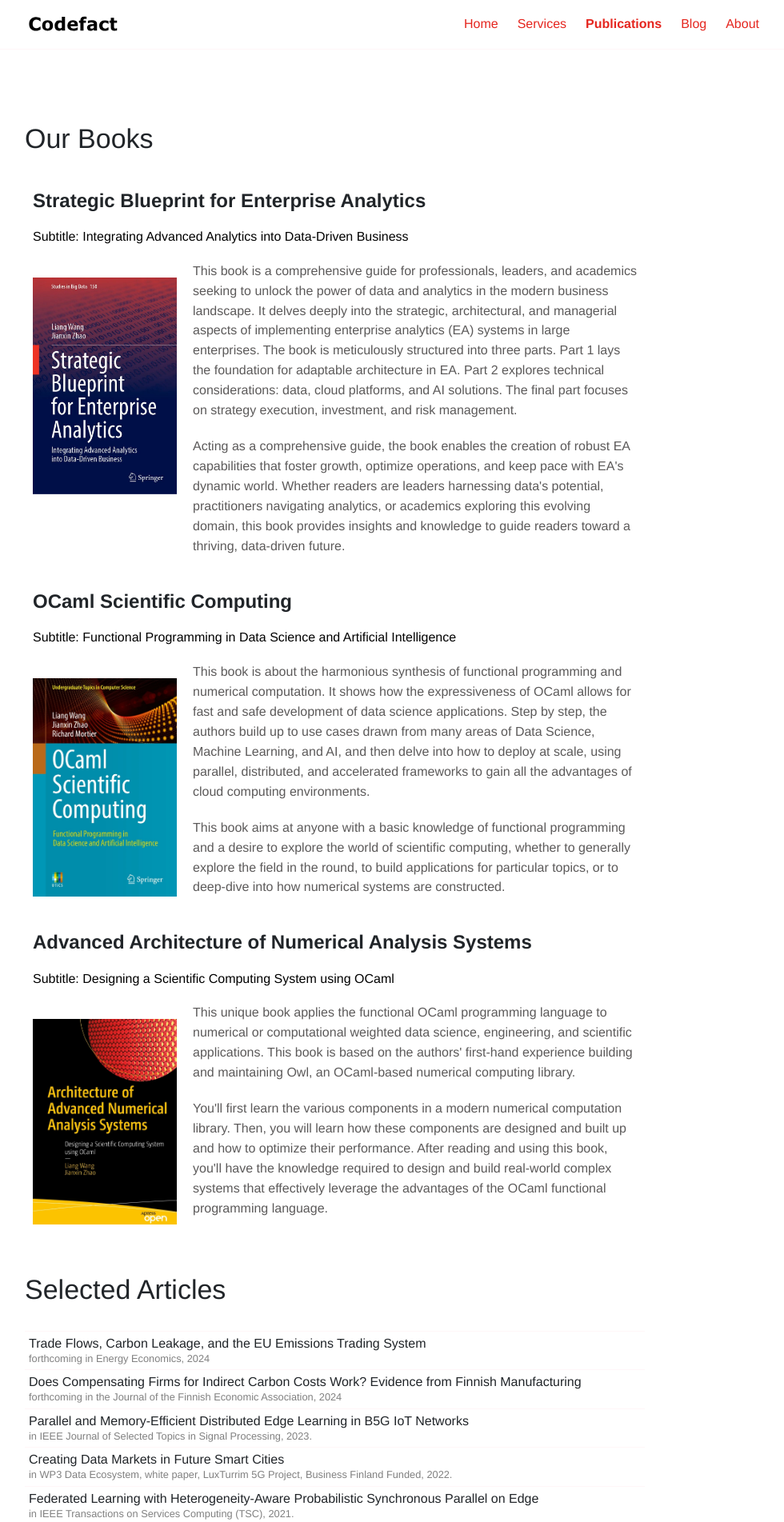
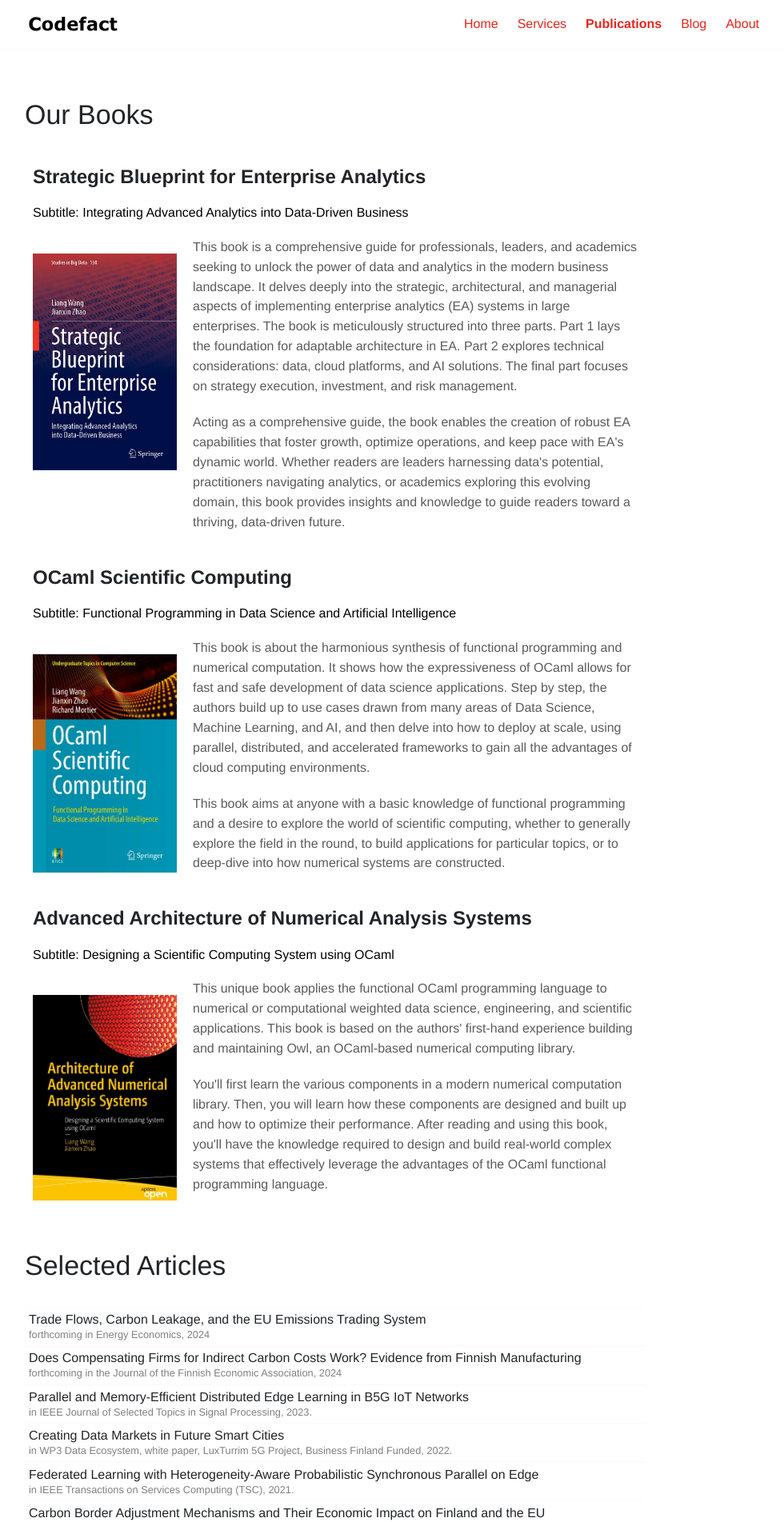
Before and after one commit to ryanrhymes/codefact.xyz, a Jekyll site: the page built from publications.md, in a window 1280 px wide. Shown: the top 1903 px of the page at 80% size, without its empty margins (144-1124 px from the left). Built offline with Jekyll 4.4.1, drawn with Linux system fonts in a browser that asks for light colours.

Commit message:
coding ...

```diff
--- a/publications.md
+++ b/publications.md
@@ -5,7 +5,7 @@
 permalink: "/publications/"
 ---
 
-# Our Books
+<h1 style="margin-top: 0;">Our Books</h1>
 
 <div>
     <table style="border-collapse: collapse; width: 100%">
@@ -64,7 +64,7 @@
 </div>
 
 
-# Selected Articles
+<h1 style="margin-top: 30px;">Selected Articles</h1>
 
 <table style="width:100%;">
   <tr>
```
